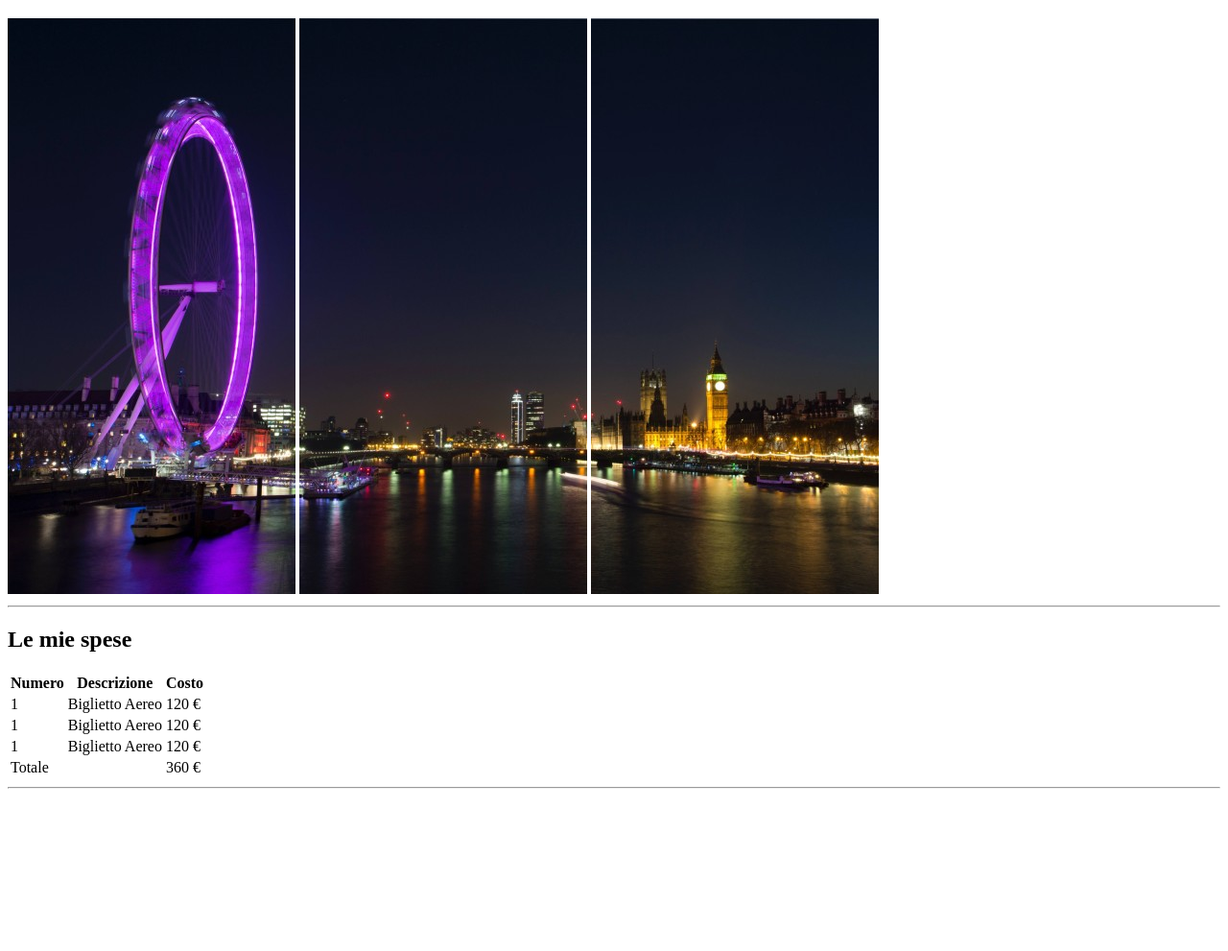
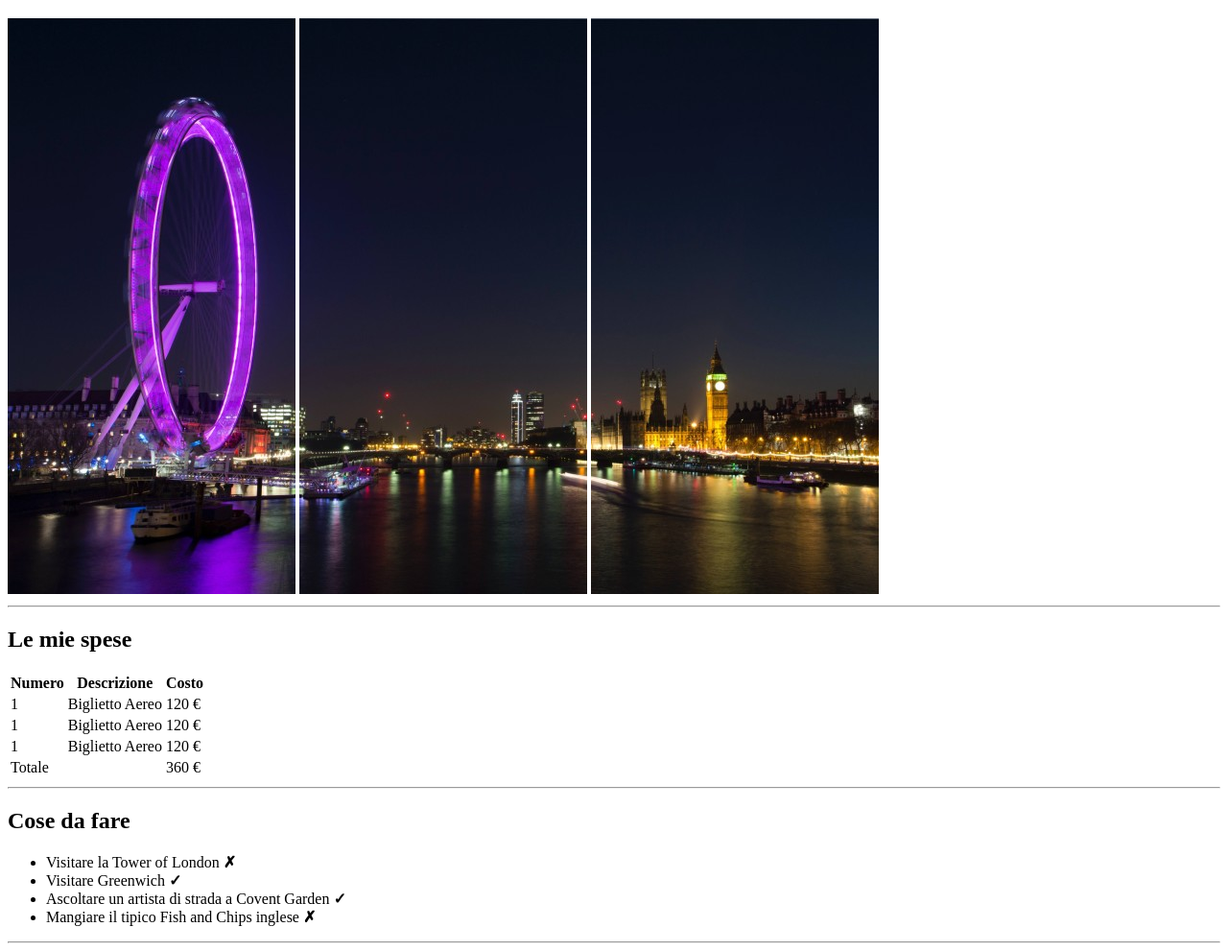
Before and after one commit to LauraBigoni/html-london-trip, a plain HTML site: page index.html in a window 1280 px wide. Shown: the part 79-1070 px from the top of the page at 96% size. Before the commit the page ends 909 px from the top, so only its background shows below. Drawn offline with Linux system fonts and the light colour scheme.

Commit message:
add what to do ul

```diff
--- a/index.html
+++ b/index.html
@@ -9,14 +9,14 @@
     <meta name="keywords" content="HTML, London, Photos, Info, Travel">
     <title>London trip</title>
 </head>
+    <!-- Titolo ed immagini -->
 <body>
-    <!-- Titolo ed immagini -->
     <header>
         <div>
             <h1>Il mio Viaggio a Londra</h1><br>
             <img src="img/img1.jpg" alt="immagine numero 1">
-            <img src="img/img2.jpg" alt="immagine numero 1">
-            <img src="img/img3.jpg" alt="immagine numero 1"><hr>
+            <img src="img/img2.jpg" alt="immagine numero 2">
+            <img src="img/img3.jpg" alt="immagine numero 3"><hr>
         </div>
     </header>
     <!-- Tabella spese  -->
@@ -57,7 +57,16 @@
             <hr>
         </div>
     <!-- Cose da fare -->
-
+        <div>
+            <h2>Cose da fare</h2>
+            <ul>
+                <li>Visitare la Tower of London <b>&cross;</b></li>
+                <li>Visitare Greenwich <b>&check;</b></li>
+                <li>Ascoltare un artista di strada a Covent Garden <b>&check;</b></li>
+                <li>Mangiare il tipico Fish and Chips inglese <b>&cross;</b></li>
+            </ul>
+            <hr>
+        </div>
     <!-- Info utili -->
 
     </main>
```
